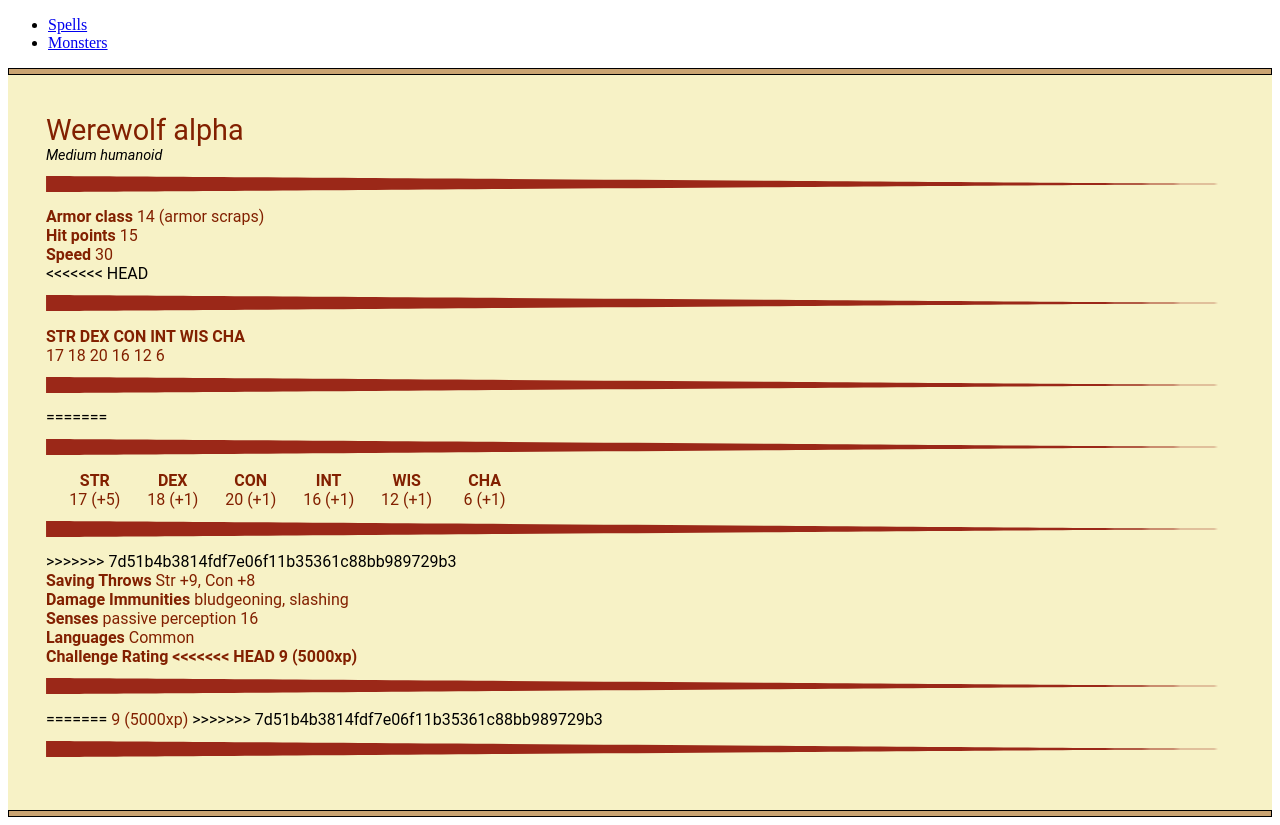
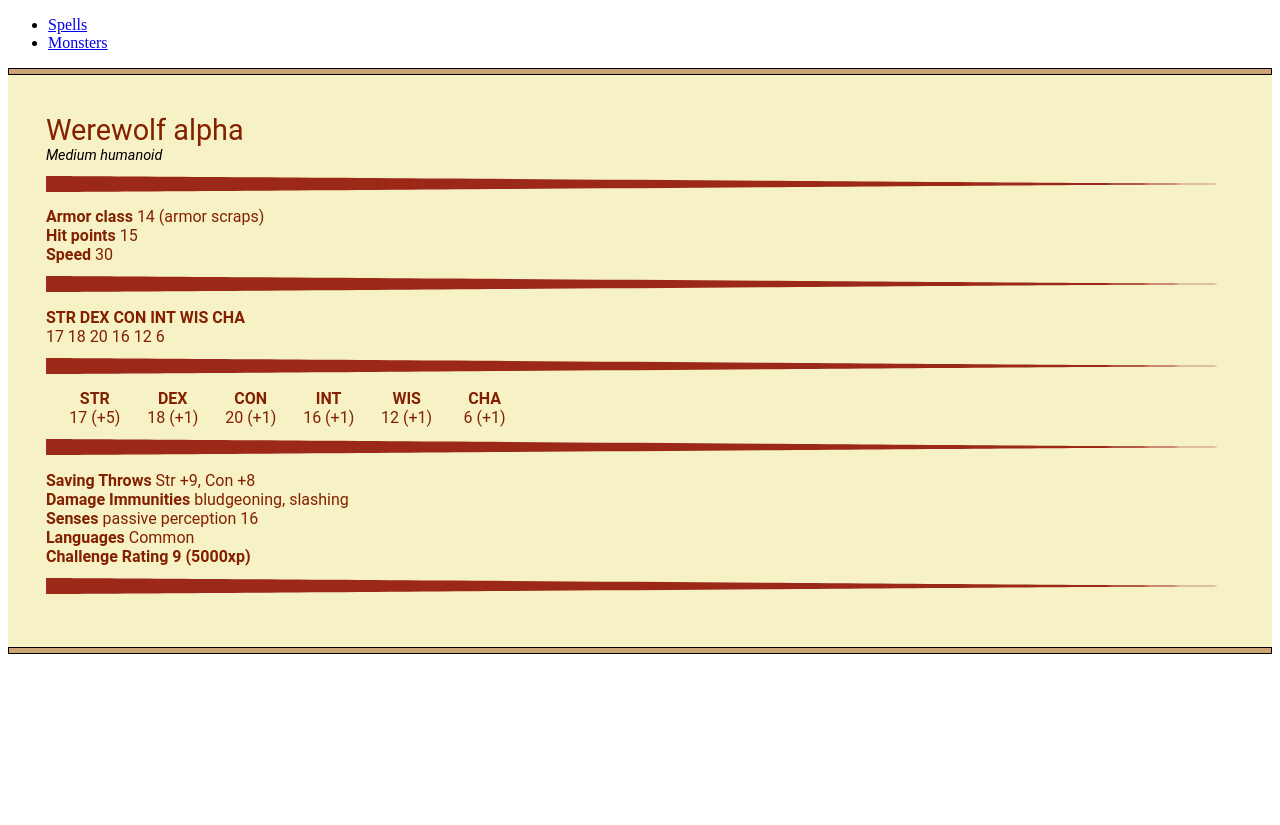
Before and after one commit to MantasDemenius/monster-tracker, a plain HTML site: page index.html in a window 1280 px wide. After the commit the page ends 800 px from the top, so only its background shows below. Drawn offline with Linux system fonts and the light colour scheme; a script that the page names is missing; a web font is replaced by a local one.

Commit message:
Some problems with git, ha to merge looks good

```diff
--- a/index.html
+++ b/index.html
@@ -58,7 +58,6 @@
               Speed
         			<span class="speed text red">30</span>
         		</div>
-<<<<<<< HEAD
         		<div class="stat-red-line"><img class="red-line-img" src="./pictures/separator.svg"/></div>
         		<div class="stat-ability-scores">
         			<div class="ability-scores-names">
@@ -79,8 +78,6 @@
         			</div>
         		</div>
         		<div class="stat-red-line"><img class="red-line-img" src="./pictures/separator.svg"/></div>
-=======
-        			<div class="stat-red-line"><img class="red-line-img" src="./pictures/separator.svg"/></div>
         		<div class="stat-ability-scores">
         			<ul class="ability-scores-list">
         				<li class="ability-score red bold">STR</li>
@@ -100,7 +97,6 @@
         			</ul>
         		</div>
         			<div class="stat-red-line"><img class="red-line-img" src="./pictures/separator.svg"/></div>
->>>>>>> 7d51b4b3814fdf7e06f11b35361c88bb989729b3
         		<div class="stat-saving-throws red bold">
         			Saving Throws
         			<span class="saving-throws text red">Str +9, Con +8</span>
@@ -119,7 +115,6 @@
         		</div>
         		<div class="stat-challenge-rating red bold">
         			Challenge Rating
-<<<<<<< HEAD
         			<span class="challenge-rating red">9 (5000xp)</span>
         		</div>
         		<div class="stat-red-line"><img class="red-line-img" src="./pictures/separator.svg"/></div>
@@ -151,12 +146,6 @@
         		</div>
         		<div>
         		</div>
-        		<div>
-=======
-        			<span class="challenge-rating text red">9 (5000xp)</span>
->>>>>>> 7d51b4b3814fdf7e06f11b35361c88bb989729b3
-        		</div>
-        			<div class="stat-red-line"><img class="red-line-img" src="./pictures/separator.svg"/></div>
         	</div>
           <div class="stat-block-border">
         </div>
```
